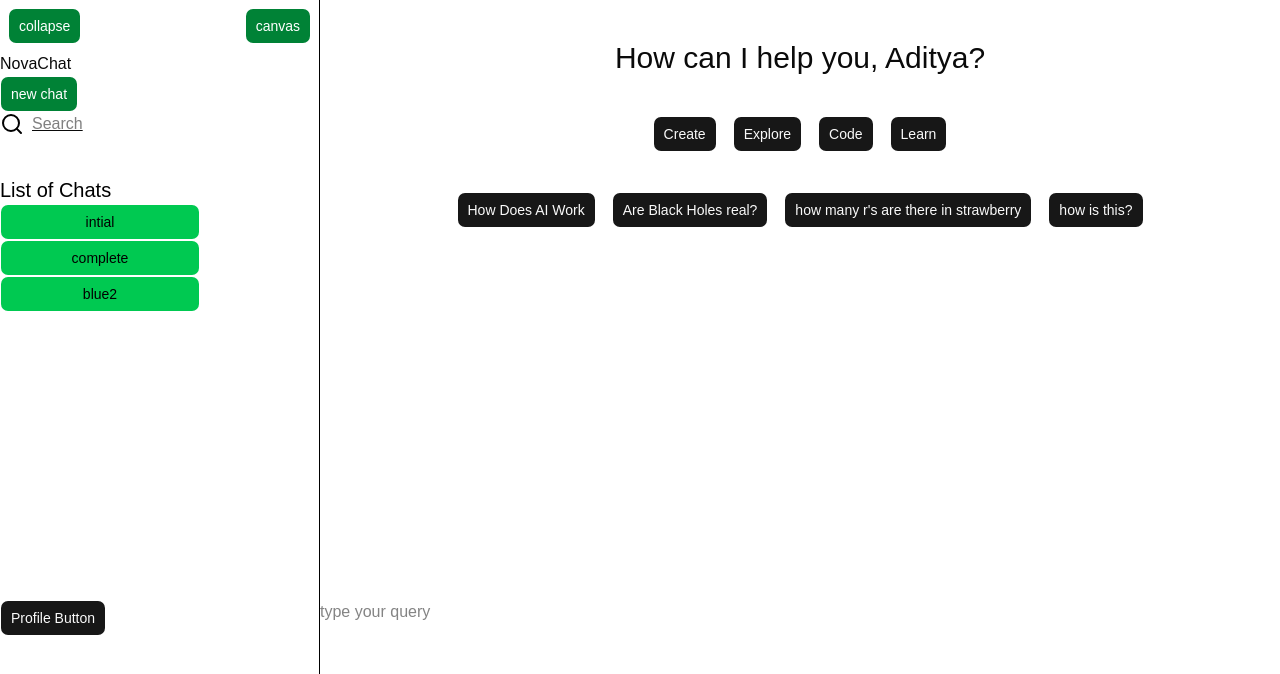
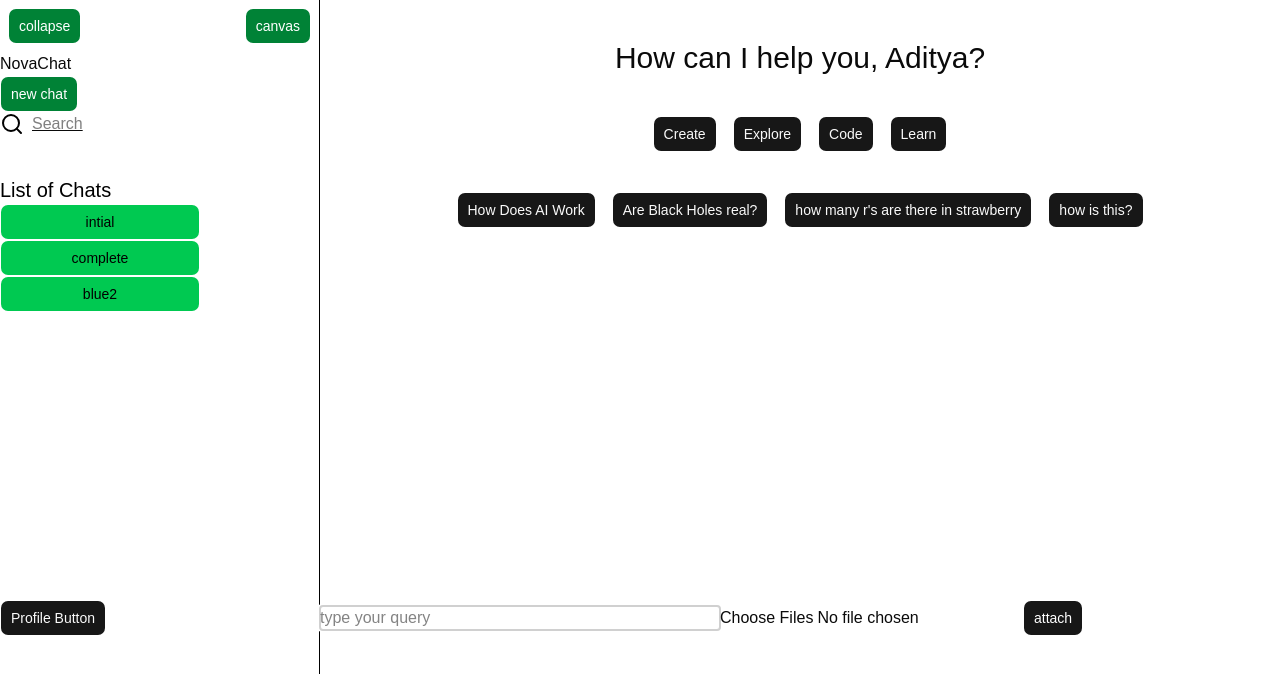
Before and after one commit to nameunknwnn/NovaChat, a React (Vite) app: page / in a window 1280 px wide. Shown: the top 674 px of the page. Built offline with nearby package versions, Linux system fonts and the light colour scheme.

Commit message:
added file attachemnt

```diff
--- a/src/components/headerComponents/queryBox.tsx
+++ b/src/components/headerComponents/queryBox.tsx
@@ -1,20 +1,32 @@
-import { useEffect, useState } from "react"
+import { useEffect, useRef, useState } from "react"
+import { Button } from "../ui/button";
 
 
 export default function QueryBox({query,setQuery,shown,setShown}:{query:string ,shown:boolean,setShown:React.Dispatch<React.SetStateAction<boolean>> ,setQuery: React.Dispatch<React.SetStateAction<string>>}){
-    // const [s, setText]=useState("")
+    const ref=useRef(null);
+    const [files,setFiles]=useState<File[]>([]);
+    const inputfiles=useRef(null);
+
     useEffect(()=>{
+        ref.current.focus();
         const timer= setTimeout(()=>{
-
+            console.log(query);
         },1000)
         return ()=>clearTimeout(timer);
     },[query])
 
 
     return(<div>
-        <input placeholder="type your query" type="word" value={query} className="w-[400px] max-h-[200px] " onChange={(e)=>{
+        <input placeholder="type your query" type="text" value={query} ref={ref} className="w-[400px] max-h-[200px] " onChange={(e)=>{
             setQuery(e.target.value);
             e.target.value==""?setShown(true):setShown(false)
         }}/>
+        <input type="file" ref={inputfiles} onChange={(e)=>{
+            const newfiles=Array.from(e.target.files);
+            setFiles(p=>[...p,...newfiles])
+        }} multiple  />
+        <Button className="text-white" onClick={()=>{
+            inputfiles.current.click()
+        }}> attach</Button>
          </div>)
 }
```
